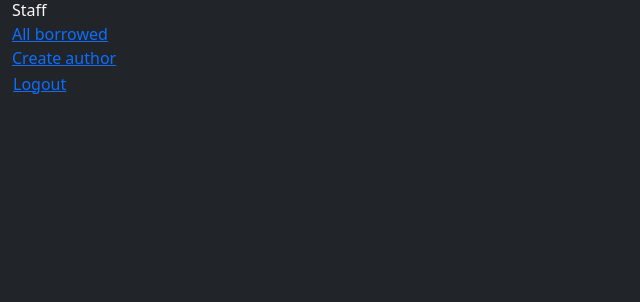
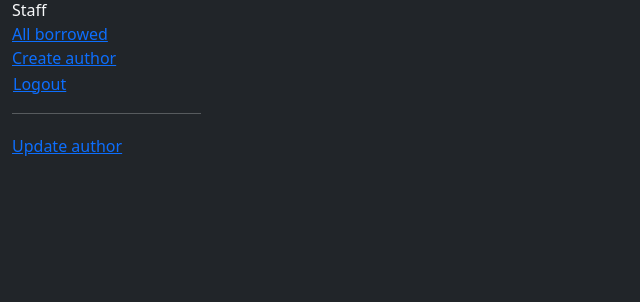
Before and after one commit to elmerolero/locallibrary, a Django app: template catalog/templates/catalog/author_detail.html in a window 1280 px wide. Shown: the part 179-481 px from the top of the page, without its empty margins (0-640 px from the left). Run offline with Django 4.2, Linux system fonts and the light colour scheme; a user stored in the database is signed in; data comes from the database, SQL or seed files in the repository; the template is opened without the code that fills it: values that come from a table or form of the project are taken from there, most other values are stand-ins (such as "Sample title", 1, 10 or a date in 2020).

Commit message:
Author details added

```diff
--- a/catalog/templates/catalog/author_detail.html
+++ b/catalog/templates/catalog/author_detail.html
@@ -1,4 +1,19 @@
 {% extends "base_generic.html" %}
+{% block sidebar %}
+    {{ block.super }}
+
+    {% if perms.catalog.change_author or perms.catalog.delete_author %}
+    <hr>
+    <ul class="sidebar-nav">
+        {% if perms.catalog.change_author %}
+            <li><a href="{% url 'author-update' author.id %}">Update author</a></li>
+        {% endif%}
+        {% if not author.book_set.all and perms.catalog.delete_author %}
+            <li><a href="{% url 'author-delete' author.id %}">Delete author</a></li>
+        {% endif %}
+    </ul>
+    {%endif%}
+{% endblock %}
 {% block content %}
     <h1>Author details</h1>
 
```
